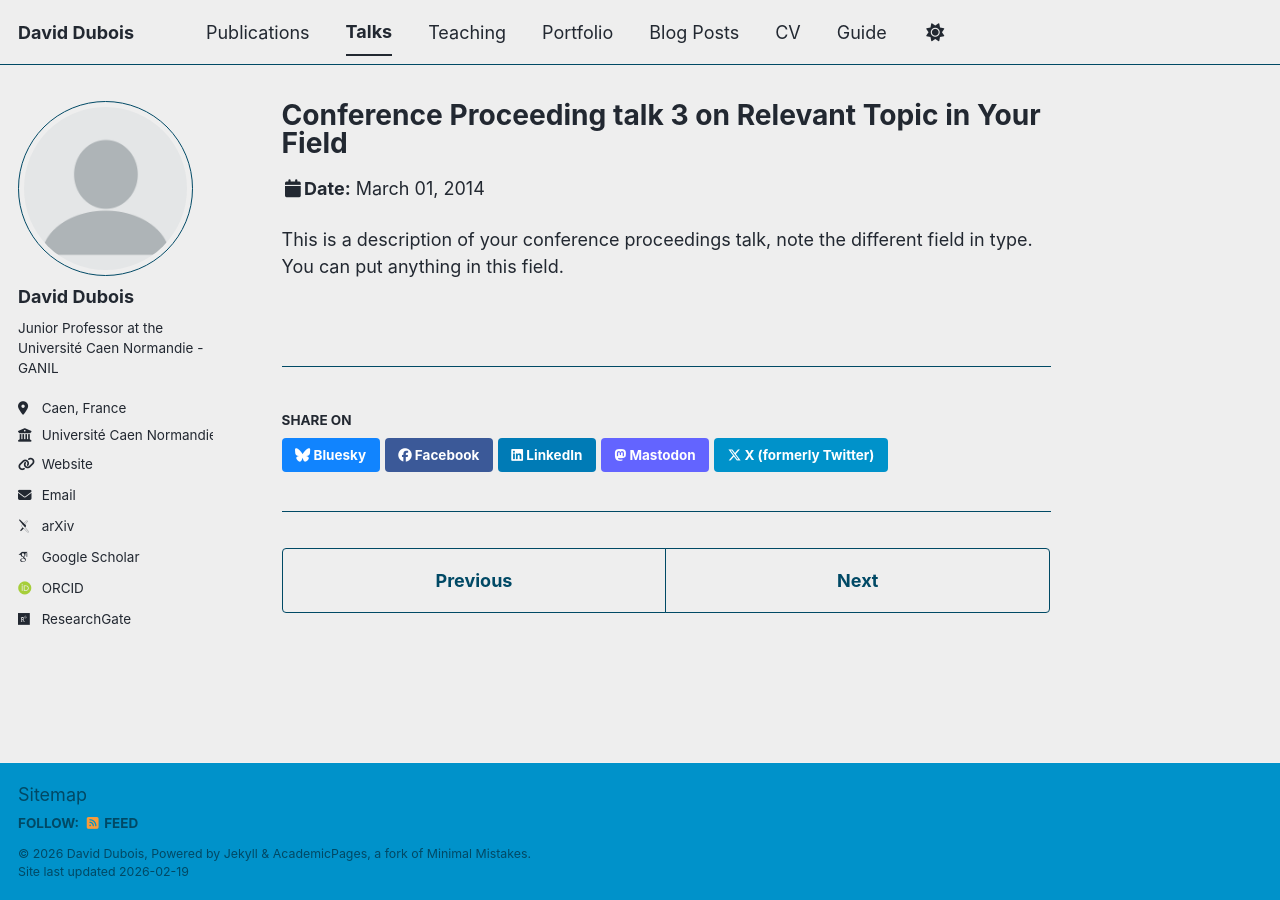
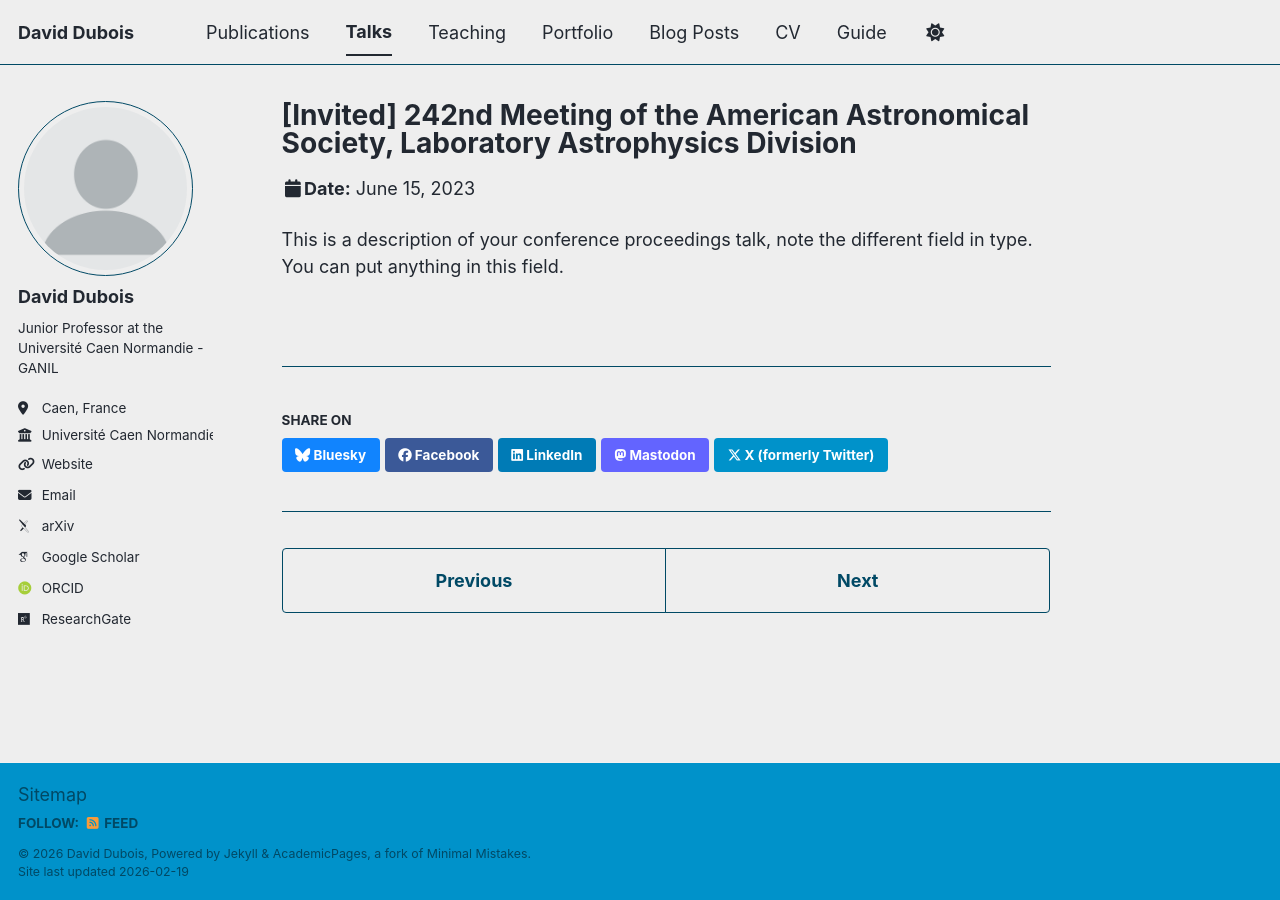
Before and after one commit to daviddubois5/daviddubois, a Jekyll site: the page built from _talks/2014-03-01-talk-3.md, in a window 1280 px wide. Built offline with Jekyll 4.4.1, drawn with Linux system fonts in a browser that asks for light colours; some web fonts are replaced; a script bundle is joined from its source files by our own code; library files that are not in the unit come from our copies.

Commit message:
Update 2014-03-01-talk-3.md

```diff
--- a/_talks/2014-03-01-talk-3.md
+++ b/_talks/2014-03-01-talk-3.md
@@ -1,11 +1,11 @@
 ---
-title: "Conference Proceeding talk 3 on Relevant Topic in Your Field"
+title: "[Invited] 242nd Meeting of the American Astronomical Society, Laboratory Astrophysics Division"
 collection: talks
 type: "Conference proceedings talk"
 permalink: /talks/2014-03-01-talk-3
-venue: "Testing Institute of America 2014 Annual Conference"
-date: 2014-03-01
-location: "Los Angeles, CA, USA"
+venue: "AAS-LAD"
+date: 2023-06-15
+location: "Albuquerque, NM, USA"
 ---
 
 This is a description of your conference proceedings talk, note the different field in type. You can put anything in this field.
```
